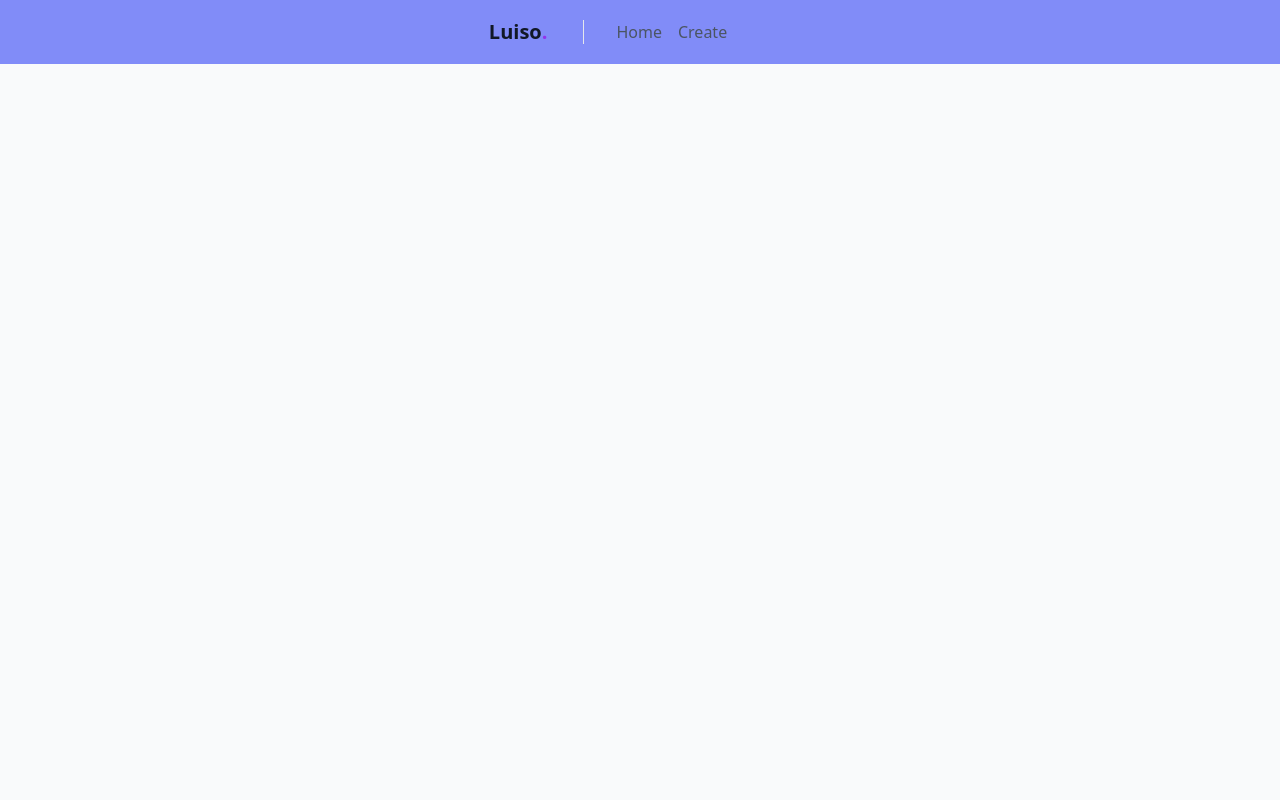
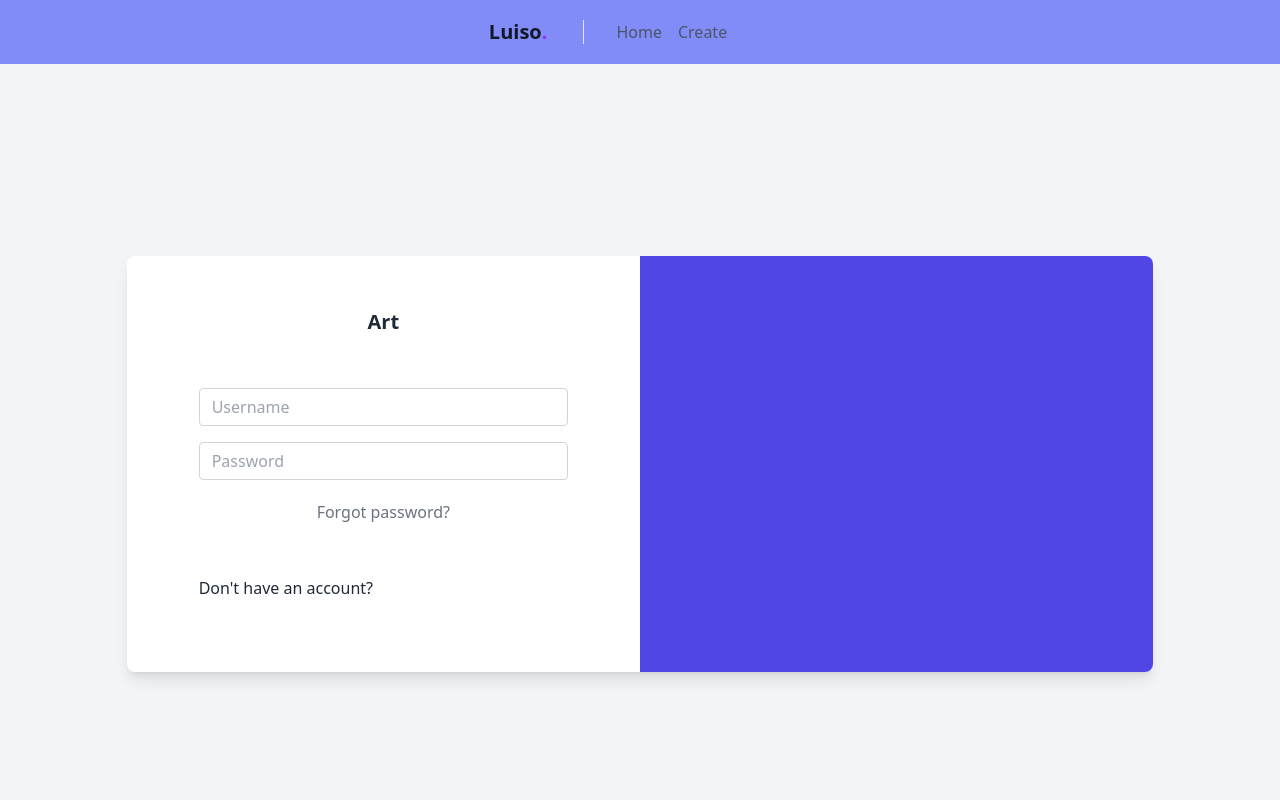
Before and after one commit to luisomogollon/login-app, a React (Create React App) app: page / in a window 1280 px wide. Shown: the top 800 px of the page. Built offline with nearby package versions, Linux system fonts and the light colour scheme.

Commit message:
login alfa

```diff
--- a/src/routes/Login.jsx
+++ b/src/routes/Login.jsx
@@ -1,11 +1,68 @@
-import React from 'react';
+import React from "react";
 
 const Login = () => {
-    return (
-        <div>
-            <section class="h-full gradient-form bg-gray-50 md:h-screen"> </section>
+  return (
+    <div>
+  <section class="h-full gradient-form bg-gray-100 md:h-screen">
+  <div class="container py-12 px-6 h-full">
+    <div class="flex justify-center items-center flex-wrap h-full g-6 text-gray-800">
+      <div class="xl:w-10/12">
+        <div class="block bg-white shadow-lg rounded-lg">
+          <div class="lg:flex lg:flex-wrap g-0">
+            <div class="lg:w-6/12 px-4 md:px-0">
+              <div class="md:p-12 md:mx-6">
+                <div class="text-center">
+
+                  <h4 class="text-xl font-semibold mt-1 mb-12 pb-1"> Art</h4>
+                </div>
+                <form>
+
+                  <div class="mb-4">
+                    <input
+                      type="text"
+                      class="form-control block w-full px-3 py-1.5 text-base font-normal text-gray-700 bg-white bg-clip-padding border border-solid border-gray-300 rounded transition ease-in-out m-0 focus:text-gray-700 focus:bg-white focus:border-blue-600 focus:outline-none"
+                      id="exampleFormControlInput1"
+                      placeholder="Username"
+                    />
+                  </div>
+                  <div class="mb-4">
+                    <input
+                      type="password"
+                      class="form-control block w-full px-3 py-1.5 text-base font-normal text-gray-700 bg-white bg-clip-padding border border-solid border-gray-300 rounded transition ease-in-out m-0 focus:text-gray-700 focus:bg-white focus:border-blue-600 focus:outline-none"
+                      id="exampleFormControlInput1"
+                      placeholder="Password"
+                    />
+                  </div>
+                  <div class="text-center pt-1 mb-12 pb-1">
+
+                    <a class="text-gray-500" href="#!">Forgot password?</a>
+                  </div>
+                  <div class="flex items-center justify-between pb-6">
+                    <p class="mb-0 mr-2">Don't have an account?</p>
+
+                  </div>
+                </form>
+              </div>
+            </div>
+            <div
+              class="lg:w-6/12 flex items-center bg-indigo-600 lg:rounded-r-lg rounded-b-lg lg:rounded-bl-none"
+
+            >
+              <div class="text-white px-4 py-6 md:p-12 md:mx-6">
+                <h4 class="text-xl font-semibold mb-6"></h4>
+                <p class="text-sm">
+
+                </p>
+              </div>
+            </div>
+          </div>
         </div>
-    );
+      </div>
+    </div>
+  </div>
+</section>
+    </div>
+  );
 };
 
 export default Login;
```
